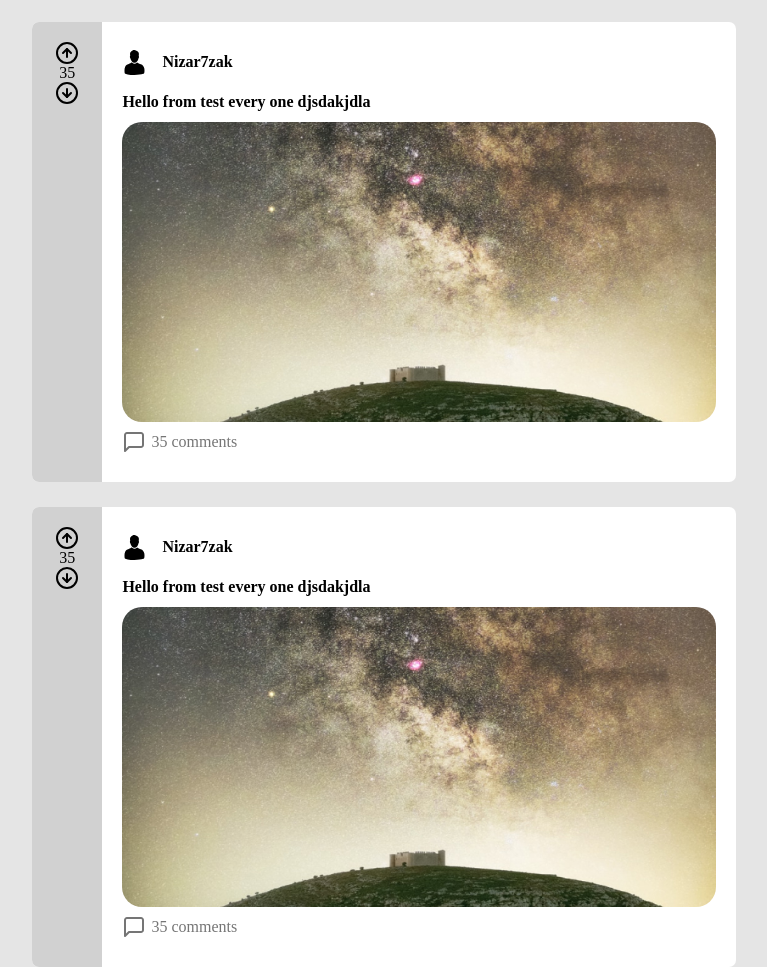
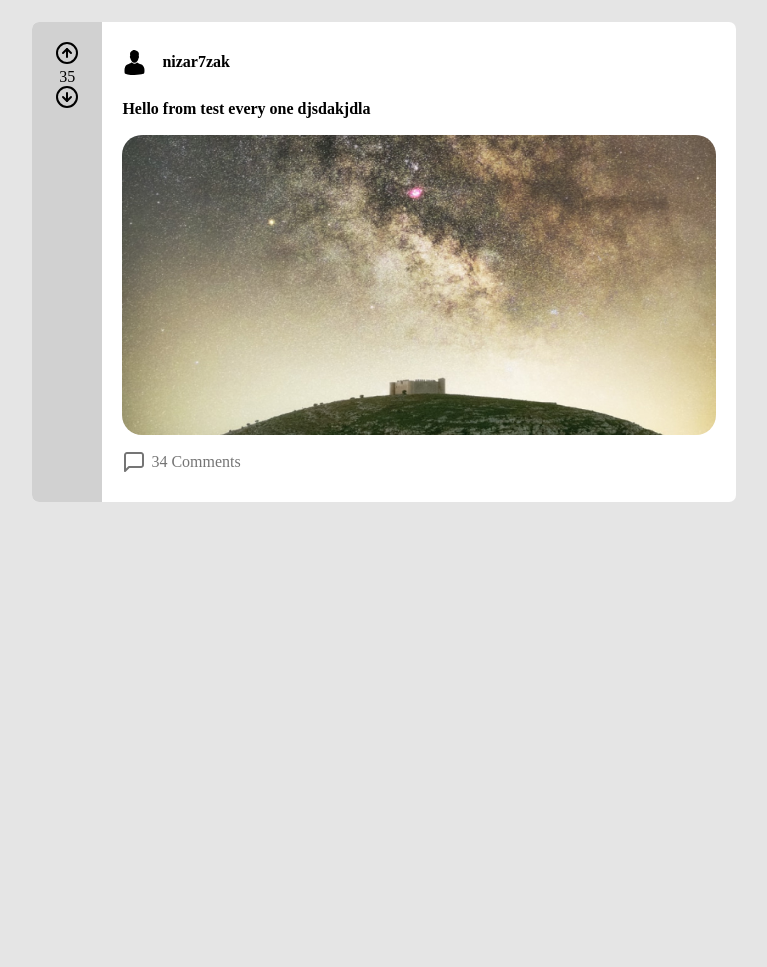
Before and after one commit to GSG-G10/Nizar-Reddit, a website: page public/index.html in a window 1280 px wide. Shown: the part 448-1415 px from the top of the page, without its empty margins (256-1023 px from the left). After the commit the page ends 1270 px from the top, so only its background shows below. Drawn offline with Linux system fonts and the light colour scheme.

Commit message:
convert html for card to Dom function generate relates #17

```diff
--- a/public/css/style.css
+++ b/public/css/style.css
@@ -279,3 +279,22 @@ nav {
     color: #757575;
     margin-left: 5px;
 }
+.commtens-number:hover {
+    color: #ff591d;
+
+}
+.up:hover,
+.down:hover {
+    background-color: #ff591d;
+    border-radius: 15px;
+}
+.user-btn,
+.post-btn,
+.comment-btn {
+    text-decoration: none;
+    color: #000;
+}
+.user-btn:hover,
+.post-btn:hover {
+    color: #ff591d;
+}
--- a/public/index.html
+++ b/public/index.html
@@ -88,68 +88,10 @@
         <h2 class="popular-title">Popular posts</h2>
 
         <div class="container-posts">
-            <!-- convert card to DOM after style it -->
-            <div class="card">
-
-                <div class="like">
-                    <img class="up" src="./icons/up.svg">
-                    <p class="no-likes">35</p>
-                    <img class="down" src="./icons/down.svg">
-                </div>
-
-                <div class="post-inf">
-
-                    <div class="user-info">
-                        <img class="user-icon1 circle" src="./icons/user.svg">
-                        <h4 class="user-name">Nizar7zak</h4>
-                    </div>
-
-                    <p class="post-title">
-                        Hello from test every one djsdakjdla
-                    </p>
-
-                    <img class="post-img" alt="post photo" src="./img/sky.jpg">
-
-                    <div class="comment-info">
-                        <img src="./icons/comment.svg">
-                        <p class="commtens-number"> 35 comments</p>
-                    </div>
-                </div>
-
-            </div>
-            <div class="card">
-
-                <div class="like">
-                    <img class="up" src="./icons/up.svg">
-                    <p class="no-likes">35</p>
-                    <img class="down" src="./icons/down.svg">
-                </div>
-
-                <div class="post-inf">
-
-                    <div class="user-info">
-                        <img class="user-icon1 circle" src="./icons/user.svg">
-                        <h4 class="user-name">Nizar7zak</h4>
-                    </div>
-
-                    <p class="post-title">
-                        Hello from test every one djsdakjdla
-                    </p>
-
-                    <img class="post-img" alt="post photo" src="./img/sky.jpg">
-
-                    <div class="comment-info">
-                        <img src="./icons/comment.svg">
-                        <p class="commtens-number"> 35 comments</p>
-                    </div>
-                </div>
-
-            </div>
-
         </div>
 
-
     </section>
+    <script src="./js/mainPage.js"></script>
 </body>
 
 </html>
--- /dev/null
+++ b/public/js/mainPage.js
@@ -0,0 +1,58 @@
+const bulidElement = (elementTag, parentElement, className) => {
+  const element = document.createElement(elementTag);
+  element.classList.add(className);
+  parentElement.appendChild(element);
+  return element;
+};
+
+const generateFunction = () => {
+  const container = document.querySelector('.container-posts');
+
+  const card = bulidElement('div', container, 'card');
+
+  const like = bulidElement('div', card, 'like');
+
+  const upBtn = bulidElement('a', like, 'up-btn');
+  upBtn.setAttribute('href', '/like');
+  const up = bulidElement('img', upBtn, 'up');
+  up.src = './icons/up.svg';
+
+  const noLikes = bulidElement('p', like, 'no-likes');
+  noLikes.textContent = '35';
+
+  const downBtn = bulidElement('a', like, 'down-btn');
+  downBtn.setAttribute('href', '/dislike');
+  const down = bulidElement('img', downBtn, 'down');
+  down.src = './icons/down.svg';
+
+  const postInfo = bulidElement('div', card, 'post-inf');
+  const userInfo = bulidElement('div', postInfo, 'user-info');
+
+  const userIcon = bulidElement('img', userInfo, 'user-icon1');
+  userIcon.src = './icons/user.svg';
+
+  const userBtn = bulidElement('a', userInfo, 'user-btn');
+  userBtn.setAttribute('href', '/profilePage');
+  const userName = bulidElement('h4', userBtn, 'user-name');
+  userName.textContent = 'nizar7zak';
+
+  const postBtn = bulidElement('a', postInfo, 'post-btn');
+  postBtn.setAttribute('href', '/postPage');
+  const postTitle = bulidElement('p', postBtn, 'post-title');
+  postTitle.textContent = 'Hello from test every one djsdakjdla';
+
+  const postImg = bulidElement('img', postInfo, 'post-img');
+  postImg.setAttribute('alt', 'Post Photo');
+  postImg.src = './img/sky.jpg';
+
+  const commentInfo = bulidElement('div', postInfo, 'comment-info');
+  const commentIcon = bulidElement('img', commentInfo, 'comment-icon');
+  commentIcon.src = './icons/comment.svg';
+
+  const commentBtn = bulidElement('a', commentInfo, 'comment-btn');
+  commentBtn.setAttribute('href', '/postPage');
+  const commentsNumber = bulidElement('p', commentBtn, 'commtens-number');
+  commentsNumber.textContent = '34 Comments';
+};
+
+generateFunction();
```
